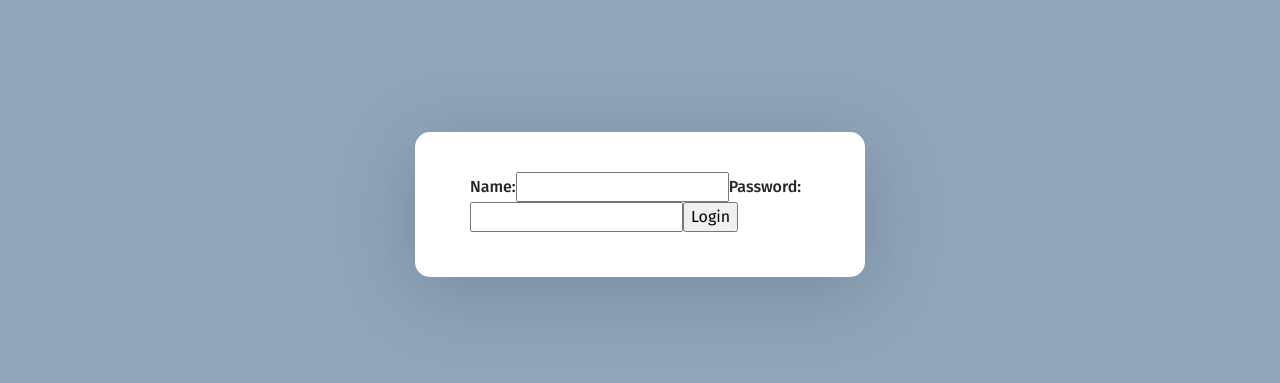
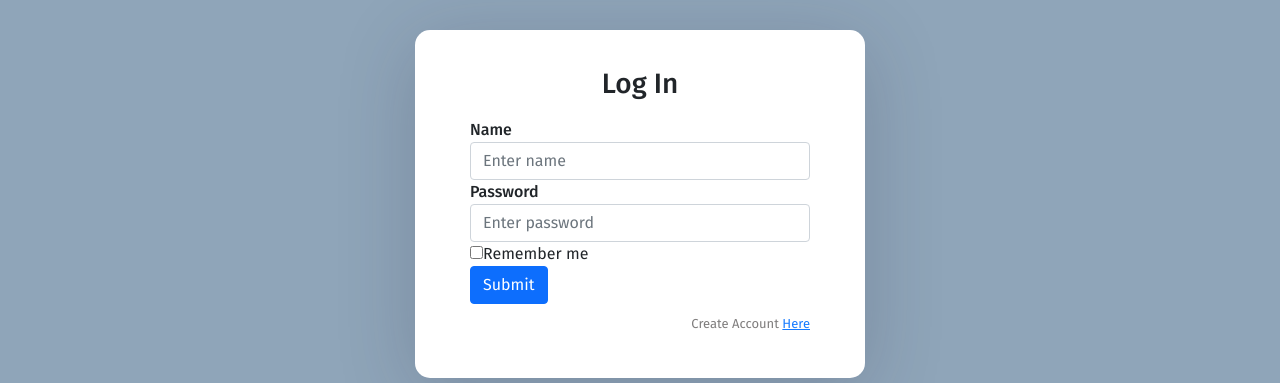
Before and after one commit to jburger69/Project_Frontend, a React (Create React App) app: page /login in a window 1280 px wide. Shown: the part 276-659 px from the top of the page. Built offline with nearby package versions, Linux system fonts and the light colour scheme.

Commit message:
Remove old form and replace with new form and css

```diff
--- a/src/components/Login.js
+++ b/src/components/Login.js
@@ -9,7 +9,6 @@
             password: ''
         }
     }
-
 
     handleOnChange = (event) => {
         this.setState({
@@ -40,25 +39,35 @@
         })
     }
 
-
-
-
-
     render(){
         return (
             <form onSubmit={this.handleSubmit}>
-                <label>Name:</label>
-                <input type='text' name='name' value={this.state.name} onChange={this.handleOnChange}></input>
-                <label>Password:</label>
-                <input type='password' name='password' value={this.state.password} onChange={this.handleOnChange}></input>
-                <input type='submit' value={"Login"}></input>
+                <h3>Log In</h3>
+
+                <div className="form-group">
+                    <label>Name</label>
+                    <input type="text" className="form-control" placeholder="Enter name" value={this.state.name} onChange={this.handleOnChange} />
+                </div>
+
+                <div className="form-group">
+                    <label>Password</label>
+                    <input type="password" className="form-control" placeholder="Enter password" value={this.state.password} onChange={this.handleOnChange} />
+                </div>
+
+                <div className="form-group">
+                    <div className="custom-control custom-checkbox">
+                        <input type="checkbox" className="custom-control-input" id="customCheck1" />
+                        <label className="custom-control-label" htmlFor="customCheck1">Remember me</label>
+                    </div>
+                </div>
+
+                <button type="submit" className="btn btn-primary btn-block" value={"Login"}>Submit</button>
+                <p className="forgot-password text-right">
+                    Create Account <a href="/create_account">Here</a>
+                </p>
             </form>
         )
     }
-
-
-
-
 }
 
 export default Login;
```
